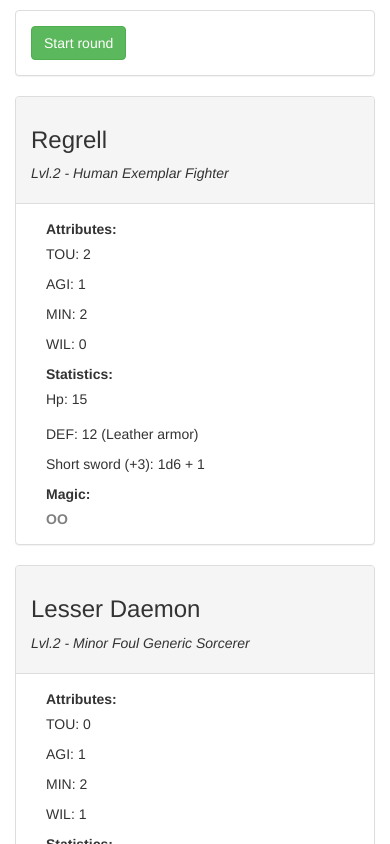
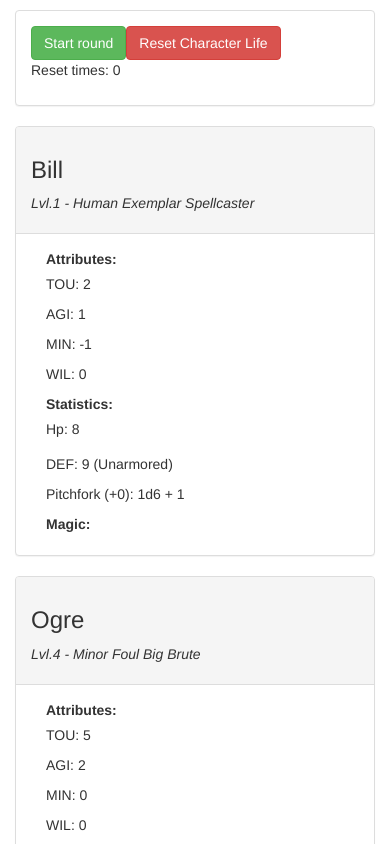
Before and after one commit to FireBellyToad/TevennecLite, an Angular app: page / in a window 390 px wide. Shown: the top 844 px of the page. Built offline with nearby package versions, Linux system fonts and the light colour scheme.

Commit message:
added reset button, monster casting fix

```diff
--- a/src/app/battlemodule/battleheader/battleheader.component.html
+++ b/src/app/battlemodule/battleheader/battleheader.component.html
@@ -2,14 +2,19 @@
   <div class="panel-body">
     <div class="row">
 
-      <div class="col-md-2">
+      <div class="col-md-4">
         <button
           class="btn btn-success"
           [disabled]="buttonDisabled"
           (click) = "startBattleRound()">Start round</button>
+        <button
+          class="btn btn-danger"
+          [disabled]="buttonDisabled"
+          (click) = "resetCharLife()">Reset Character Life</button>
+        <p>Reset times: {{numberOfResets}}</p>
       </div>
 
-      <div class="col-md-10" *ngIf="false">
+      <div class="col-md-8" *ngIf="false">
         <div class="row">
           <div class="form-group" id="actionToTake">
             <label class="radio-inline">
--- a/src/app/battlemodule/battleheader/battleheader.component.ts
+++ b/src/app/battlemodule/battleheader/battleheader.component.ts
@@ -1,5 +1,6 @@
 import { Component, OnInit, EventEmitter, Output, Input } from '@angular/core';
 import { EntitiesService } from 'app/game.services/entityservice';
+import { Character } from 'app/game.entities/character';
 
 @Component({
   selector: 'app-battleheader',
@@ -8,26 +9,33 @@ import { EntitiesService } from 'app/game.services/entityservice';
 })
 export class BattleheaderComponent implements OnInit {
 
-  @Input() buttonDisabled= false;
-  @Output() startRound = new EventEmitter<{action: string, spell: string}>();
+  @Input() buttonDisabled = false;
+  @Input() currentChar: Character;
+  @Output() startRound = new EventEmitter<{ action: string, spell: string }>();
   spellList: string[];
   spellTocast: string;
   actionToTake: string;
   characterService: EntitiesService;
+  numberOfResets = 0;
 
-  constructor( characterService: EntitiesService ) {
+  constructor(characterService: EntitiesService) {
     this.characterService = characterService;
-    this.spellList = Array.from( characterService.getCharacterByName('Regrell').spellsKnown.keys() );
-   }
+  }
 
   ngOnInit() {
+    this.spellList = Array.from(this.currentChar.spellsKnown.keys());
   }
 
-  setSpellToCast( event ) {
+  setSpellToCast(event) {
     this.spellTocast = event.value;
   }
 
   startBattleRound() {
     this.startRound.emit({ action: this.actionToTake, spell: this.spellTocast });
   }
+
+  resetCharLife() {
+    this.numberOfResets++;
+    this.currentChar.actualHP = this.currentChar.maxHp;
+  }
 }
--- a/src/app/battlemodule/battlemodule.component.html
+++ b/src/app/battlemodule/battlemodule.component.html
@@ -1,6 +1,7 @@
 <div class="row">
     <div class="col-md-12">
       <app-battleheader
+      [currentChar] = "char"
       [buttonDisabled] = "!battleService.roundFinished"
       (startRound) = "startRound($event)"></app-battleheader>
     </div>
--- a/src/app/battlemodule/battlemodule.component.ts
+++ b/src/app/battlemodule/battlemodule.component.ts
@@ -39,8 +39,8 @@ export class BattlemoduleComponent implements OnInit {
     this.spellService = spellService;
     this.battleService = battleService;
     this.characterService = characterService;
-    this.char = characterService.getCharacterByName('Regrell');
-    this.mons = characterService.getMonsterByName('Lesser Daemon');
+    this.char = characterService.getCharacterByName('Bill');
+    this.mons = characterService.getMonsterByName('Ogre');
    }
 
   ngOnInit() {
--- a/src/app/battlemodule/entitycomponent/entitycomponent.component.html
+++ b/src/app/battlemodule/entitycomponent/entitycomponent.component.html
@@ -23,7 +23,7 @@
           </div>
         </div>
 
-    <div class="col-xs-8">
+    <div class="col-md-8">
       <strong>Statistics: </strong>
       <div class="row" style="padding-top: 5px">
         <div class="col-md-12">
--- a/src/app/game.entities/character.ts
+++ b/src/app/game.entities/character.ts
@@ -28,10 +28,13 @@ export class Character extends GameEntity {
 
         super(name, tou, agi, min, wil, level, role, talent, spells);
 
+        this.actualHP -= 4;
+        this.maxHp -= 4;
+
 
         if (this.role === Role.Fighter) {
 
-            this.weapon = weapon === null ? ItemFactory.SHORT_SWORD : weapon;
+            this.weapon = weapon === null ? ItemFactory.LONG_SWORD : weapon;
             this.armor = armor === null ? ItemFactory.LEATHER_ARMOR : armor;
 
             if (!this.weapon.types.includes(WeaponType.TwoHanded)) {
@@ -194,9 +197,9 @@ export class Character extends GameEntity {
         for (let lev = 0; lev < this.level - 1; lev++) {
 
             if (this.role === Role.Fighter && this.level >= 2) {
-                roll = new AdvantageDiceRoll(1, 6, 0);
+                roll = new AdvantageDiceRoll(1, 4, 0);
             } else {
-                roll = new StandardDiceRoll(1, 6, 0);
+                roll = new StandardDiceRoll(1, 4, 0);
             }
 
             this.levelupHpIncrements.push(roll.totalResult);
--- a/src/app/game.entities/gameentity.ts
+++ b/src/app/game.entities/gameentity.ts
@@ -147,9 +147,9 @@ export abstract class GameEntity {
         if (this.hasImmunity(roll.damageType)) {
             return 0;
         } else if (this.hasResistance(roll.damageType)) {
-            totalDamage = Math.max(0, totalDamage - 5);
+            totalDamage = Math.max(0, totalDamage - 3);
         } else if (this.hasVulnerability(roll.damageType)) {
-            totalDamage += 5;
+            totalDamage += 3;
         }
 
         this.actualHP = Math.max(0, this.actualHP - totalDamage);
@@ -157,22 +157,6 @@ export abstract class GameEntity {
         return totalDamage;
     }
 
-    takeDamageFromValue(damage: number, damageType: DamageType) {
-
-        let totalDamage = damage
-
-        if (this.hasImmunity(damageType)) {
-            return 0;
-        } else if (this.hasResistance(damageType)) {
-            totalDamage = Math.max(0, totalDamage - 5);
-        } else if (this.hasVulnerability(damageType)) {
-            totalDamage += 5;
-        }
-
-        this.actualHP = Math.max(0, this.actualHP - totalDamage);
-
-        return totalDamage;
-    }
 
     isDead(): boolean {
         return this.actualHP <= 0;
--- a/src/app/game.entities/monster.ts
+++ b/src/app/game.entities/monster.ts
@@ -117,7 +117,7 @@ export class Monster extends GameEntity {
     protected addHpIncrements() {
 
         for ( let lev = 0; lev < this.level - 1 ; lev++  ) {
-            this.levelupHpIncrements.push( new StandardDiceRoll( 1, 6, 0).totalResult );
+            this.levelupHpIncrements.push( new StandardDiceRoll( 1, 4, 0).totalResult );
         }
 
     }
--- a/src/app/game.items/itemfactory.ts
+++ b/src/app/game.items/itemfactory.ts
@@ -10,8 +10,10 @@ export class ItemFactory {
     // ------------------------------------- WEAPONS ------------------------------------- //
     static readonly UNARMED_STRIKE = new Weapon( 'Unarmed', 1, 2, [WeaponType.OneHanded, WeaponType.Bludgeoning]);
     static readonly SHORT_SWORD = new Weapon( 'Short sword', 1, 6, [WeaponType.OneHanded, WeaponType.Slashing] );
+    static readonly LONG_SWORD = new Weapon( 'Long sword', 1, 8, [WeaponType.OneHanded, WeaponType.Slashing] );
     static readonly MACE = new Weapon( 'Mace', 1, 4, [WeaponType.OneHanded, WeaponType.Bludgeoning] );
     static readonly GREAT_SWORD = new Weapon( 'Great sword', 1, 12, [WeaponType.TwoHanded, WeaponType.Slashing]);
+    static readonly PITCHFORK = new Weapon( 'Pitchfork', 1, 6, [WeaponType.TwoHanded, WeaponType.Piercing] );
 
 
     // ------------------------------------- ARMORS ------------------------------------- //
--- a/src/app/game.services/battleservice.ts
+++ b/src/app/game.services/battleservice.ts
@@ -69,7 +69,7 @@ export class BattleService {
         for (const entity of entitiesInBattle) {
 
             if (entity instanceof Monster) {
-                if (entity.availableSlots >= entity.spellsKnown.get('Cause Wounds').slotExpendend ) {
+                if ( entity.min > 2 && entity.availableSlots >= entity.spellsKnown.get('Cause Wounds').slotExpendend ) {
                     turnActions.set(entity, { action: 'cas', spell: 'Cause Wounds', target: monsterTargets[0] });
                 } else {
                     turnActions.set(entity, { action: 'atk', spell: '', target: monsterTargets[0] });
--- a/src/app/game.services/entityservice.ts
+++ b/src/app/game.services/entityservice.ts
@@ -21,6 +21,8 @@ export class EntitiesService {
         this.spellService = spellService;
 
         this.char = [
+            new Character('Bill', 2, 1, -1, 0, 1, Role.Spellcaster, Talent.Exemplar,
+            ItemFactory.PITCHFORK, null, null, this.spellService.getSpells()),
             new Character('Regrell', 2, 1, 2, 0, 2, Role.Fighter, Talent.Exemplar,
             null, null, null, this.spellService.getSpells()),
             new Character( 'Dalvert', 2, 0, 4, 3, 10, Role.Spellcaster, Talent.Templar,
--- a/src/app/game.services/spellservice.ts
+++ b/src/app/game.services/spellservice.ts
@@ -71,15 +71,22 @@ export class SpellService {
             }
         }, {
             name: 'Cause Wounds',
-            spellLevel: 4,
+            spellLevel: 1,
             slotExpendend: 2,
             isAura: false,
             cast: function (targets: GameEntity[], caster: GameEntity) {
 
                 // The target takes 1d3+(Wil) damage, TOU save halves
+
+                const savingThrow = new SavingThrow(targets[0].getTouSavingThrow(), caster.getDifficultyClass());
                 log.addEntry(caster.name + ' casts ' + this.name);
-                const dmg = new DamageRoll(1, 3, caster.wil, DamageType.Darkness);
+
+                const dmg = new DamageRoll(1, 3, caster.wil, DamageType.Darkness, false,  savingThrow.hasSuccess());
                 const finalDamage = targets[0].takeDamageFromRoll(dmg);
+
+                log.addSavingThrowEntry(targets[0].name, savingThrow.saveRoll.toString(),
+                    savingThrow.difficultyClass.toString(),
+                    savingThrow.hasSuccess());
 
                 let resImmVulMessage = '';
                 if (targets[0].hasVulnerability(dmg.damageType)) {
```
